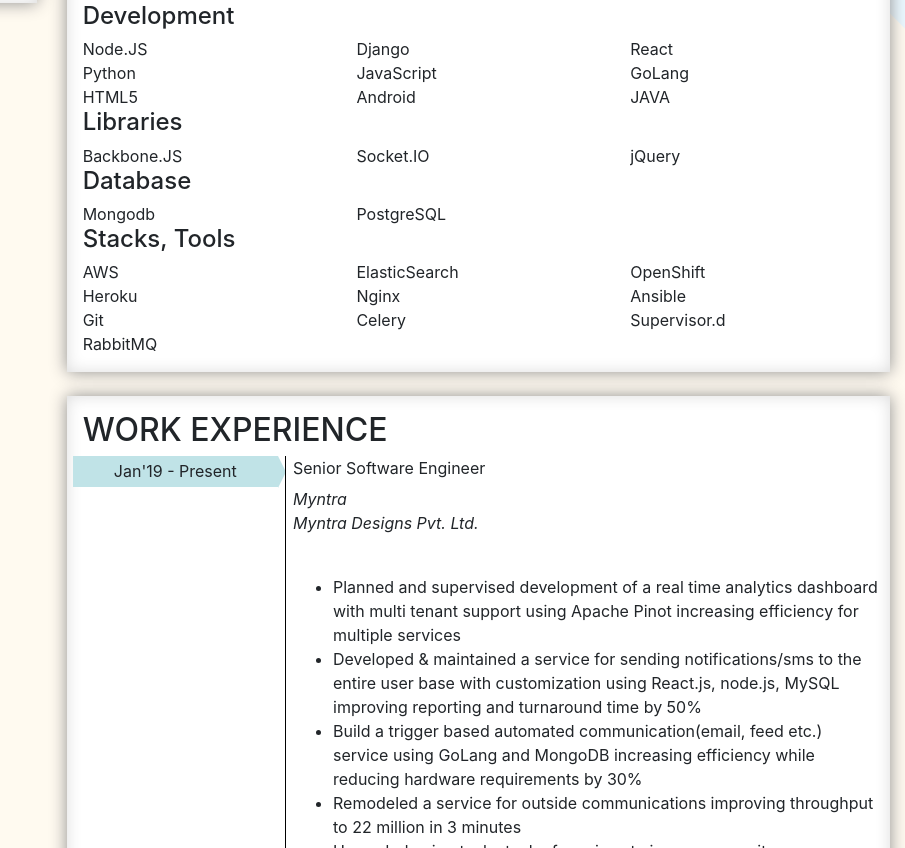
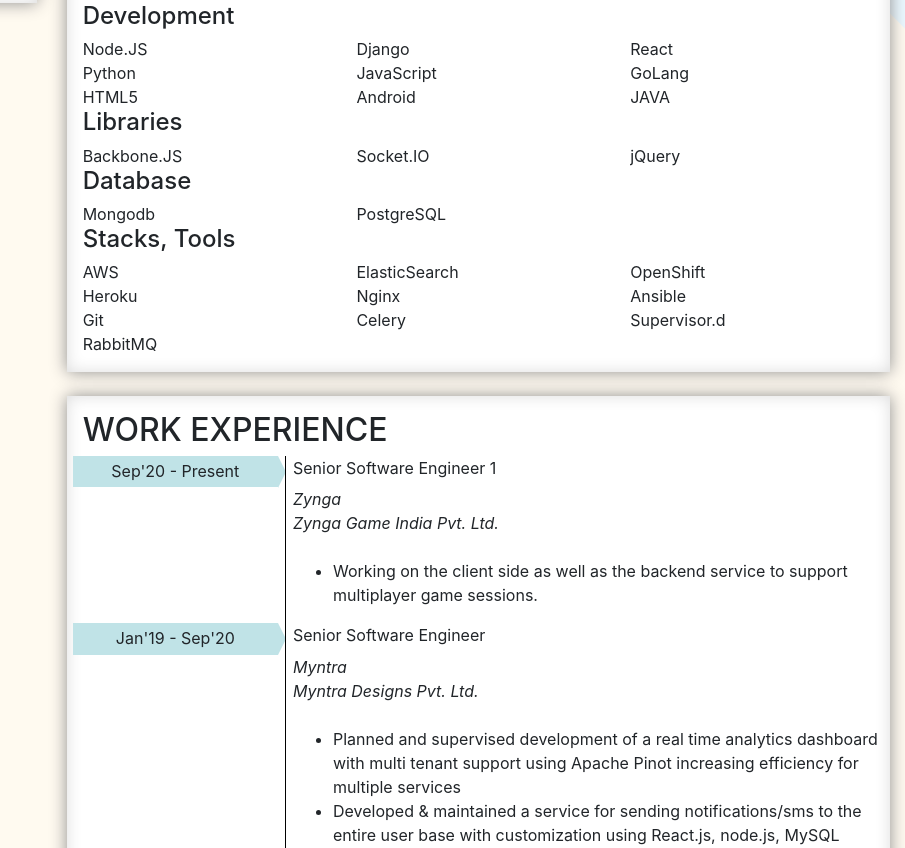
Before and after one commit to ishan1608/ishan1608, a website: page index.html in a window 1280 px wide. Shown: the part 432-1280 px from the top of the page, without its empty margins (375-1280 px from the left). Drawn offline with Linux system fonts and the light colour scheme.

Commit message:
updated with Zynga

```diff
--- a/index.html
+++ b/index.html
@@ -205,15 +205,29 @@
                             Work Experience
                         </h2>
                         <div class="timeline-box">
+							<div class="timeline-item">
+								<div class="row">
+									<span class="col-lg-3 pointer"><span>Sep'20 - Present</span></span>
+									<div class="col-lg-9">Senior Software Engineer 1</div>
+								</div>
+								<div class="row">
+									<div class="col-lg-9 ml-auto">
+										<i>Zynga<br/>Zynga Game India Pvt. Ltd.</i><br/><br/>
+										<ul>
+											<li>Working on the client side as well as the backend service to support multiplayer game sessions.
+											</li>
+										</ul>
+									</div>
+								</div>
+							</div>
                             <div class="timeline-item">
                                 <div class="row">
-                                    <span class="col-lg-3 pointer"><span>Jan'19 - Present</span></span>
+                                    <span class="col-lg-3 pointer"><span>Jan'19 - Sep'20</span></span>
                                     <div class="col-lg-9">Senior Software Engineer</div>
                                 </div>
                                 <div class="row">
                                     <div class="col-lg-9 ml-auto">
                                         <i>Myntra<br/>Myntra Designs Pvt. Ltd.</i><br/><br/>
-										<p>
 										<ul>
 											<li>Planned and supervised development of a real time analytics dashboard
 												with multi tenant support
@@ -247,7 +261,6 @@
                                 <div class="row">
                                     <div class="col-lg-9 ml-auto">
                                         <i>Orgzit<br/>P3 Infotech Pvt. Ltd.</i><br/><br/>
-										<p>
 										<ul>
 											<li>Managed the technical team in planning, development and review<br/>
 												It involved making execution plans; reviewing the progress; guiding and
@@ -278,7 +291,6 @@
                                 <div class="row">
                                     <div class="col-lg-9 ml-auto">
                                         <i>Orgzit<br/>P3 Infotech Pvt. Ltd.</i><br/><br/>
-										<p>
 										<ul>
 											<li>End-to-end development using Tastypie and Backbone.JS, FCM
 												(Push-notifications), Websocket
@@ -305,7 +317,6 @@
                                 <div class="row">
                                     <div class="col-lg-9 ml-auto">
                                         <i>WeddingOnClick<br/>Blackfoot Technologies Pvt. Ltd.</i><br/><br/>
-										<p>
 										<ul>
 											<li>Created Android apps: Customer App (Android), Vendor App (Android),
 												Wedding Manager App(Android)
```
Also changed, not shown: 1 other file.
